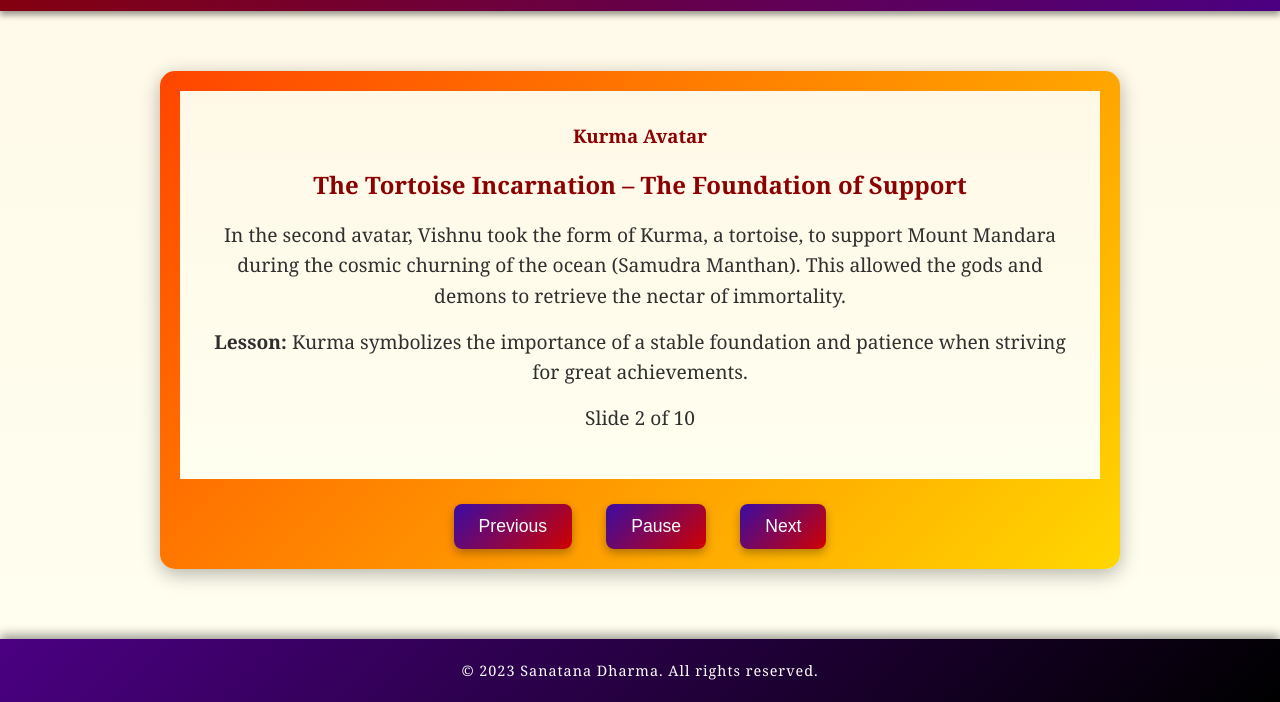
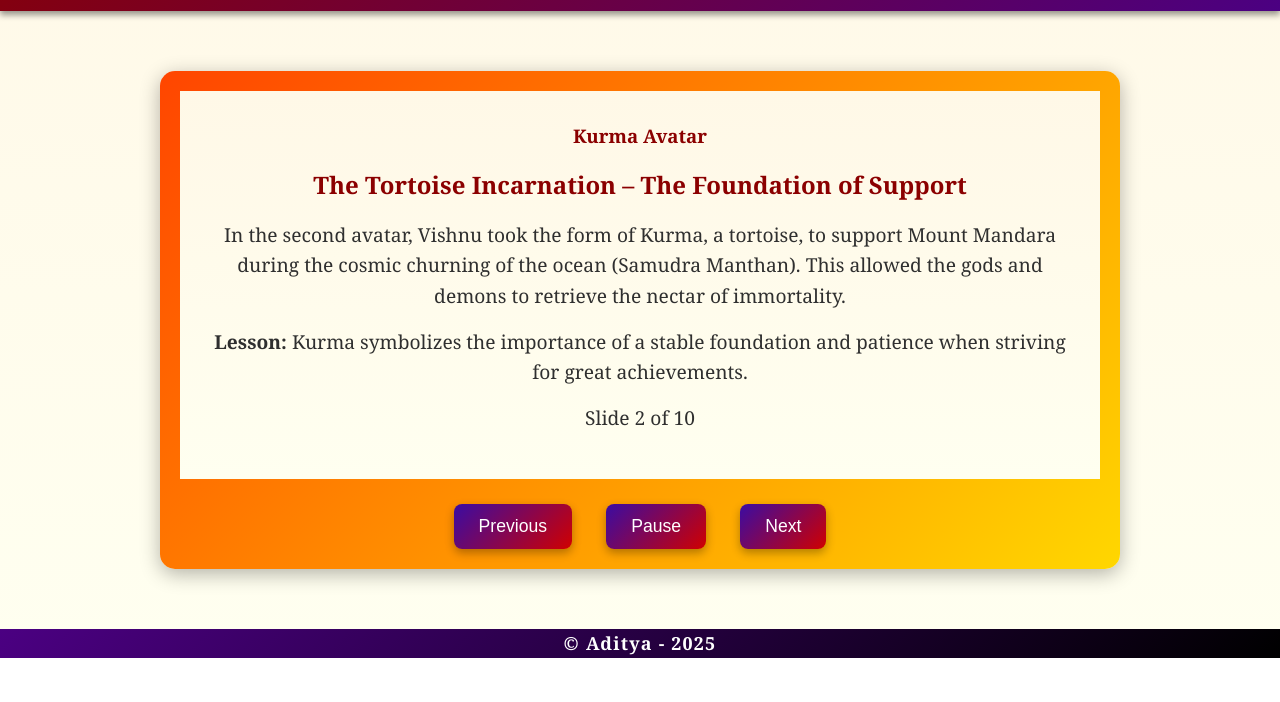
Before and after one commit to adityaicn/adityaicn.github.io, a plain HTML site: page index.html in a window 1280 px wide. Shown: the part 174-876 px from the top of the page. After the commit the page ends 832 px from the top, so only its background shows below. Drawn offline with Linux system fonts and the light colour scheme.

Commit message:
added copyright

```diff
--- a/index.html
+++ b/index.html
@@ -22,7 +22,6 @@
     </main>
 
     <footer class="footer">
-        <p>&copy; 2023 Sanatana Dharma. All rights reserved.</p>
     </footer>
 
     <!-- Script Reference -->
--- a/src/css/style.css
+++ b/src/css/style.css
@@ -144,11 +144,9 @@ body.dark-mode .slide h1, body.dark-mode .slide h2 {
     background: var(--footer-bg);
     color: var(--header-text-color);
     text-align: center;
-    padding: 20px;
-    font-size: 0.9rem;
-    letter-spacing: 1px;
-    margin-top: 40px;
-    box-shadow: 0 -4px 10px rgba(0, 0, 0, 0.4);
+    font-size: 18px;
+    font-weight: bold;
+    letter-spacing: 1.2px;
 }
 
 /* Dark Mode Toggle Button */
--- a/src/js/app.js
+++ b/src/js/app.js
@@ -9,10 +9,18 @@ new SlideShow(slideshowContainer, slides);
 
 class App {
     constructor() {
+        this.copyright = `<p>&copy; Aditya - ${new Date().getFullYear()} </p>`;
         this.body = document.body;
         this.toggleButton = document.getElementById('dark-mode-toggle');
         this.initTheme();
         this.addEventListeners();
+        this.init()
+    }
+
+    init() {
+        const printCopy = document.querySelector(".footer");
+        printCopy.innerHTML = this.copyright;
+
     }
 
     initTheme() {
```
